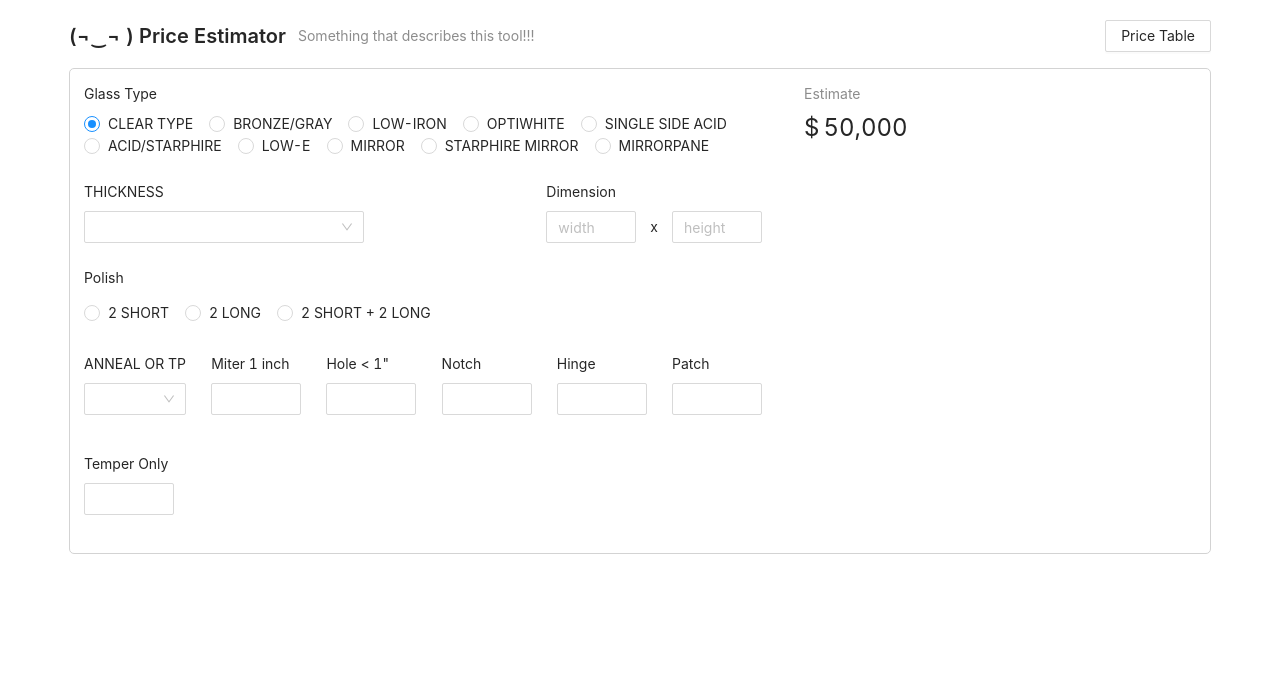
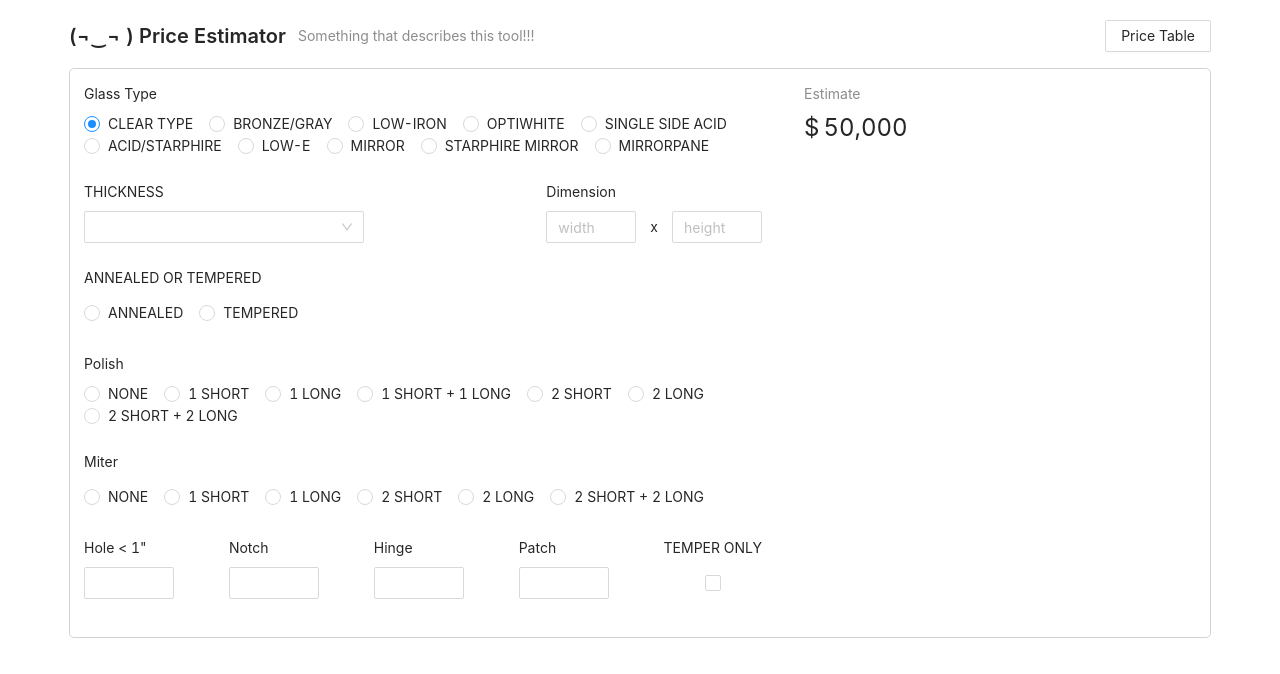
Before and after one commit to munjo5746/simple_menu, a React (Create React App) app: page / in a window 1280 px wide. Shown: the top 674 px of the page. Built offline with nearby package versions, Linux system fonts and the light colour scheme.

Commit message:
Polish, Miter now uses radio group for selection, options types added for those two

```diff
--- a/src/App.tsx
+++ b/src/App.tsx
@@ -15,6 +15,7 @@ import {
 import { Form } from 'antd';
 import json from './data.json';
 import PriceTable from './app/PriceTable';
+import Checkbox from 'antd/lib/checkbox/Checkbox';
 
 export const TitleMap: Record<FieldKey, string> = {
     glass_type: 'Glass Type',
@@ -111,14 +112,25 @@ function App() {
             ] as LabelValue[],
         [],
     );
-    const polishTypes = React.useMemo(
-        () => [
-            { label: '2 SHORT', value: '2_short' },
-            { label: '2 LONG', value: '2_long' },
-            { label: '2 SHORT + 2 LONG', value: '2s_2l' },
-        ],
-        [],
-    );
+
+    const getOptionTitle = React.useCallback((option: LongShortOptions) => {
+        switch (option) {
+            case LongShortOptions.NONE:
+                return 'NONE';
+            case LongShortOptions.L1:
+                return '1 LONG';
+            case LongShortOptions.L2:
+                return '2 LONG';
+            case LongShortOptions.S1:
+                return '1 SHORT';
+            case LongShortOptions.S2:
+                return '2 SHORT';
+            case LongShortOptions.SL1:
+                return '1 SHORT + 1 LONG';
+            case LongShortOptions.SL2:
+                return '2 SHORT + 2 LONG';
+        }
+    }, []);
 
     const [openDrawer, setOpenDrawer] = React.useState<boolean>(false);
     const [form] = Form.useForm();
@@ -293,15 +305,45 @@ function App() {
                             </Form.Item>
                         </div>
 
+                        <Form.Item label="ANNEALED OR TEMPERED">
+                            {
+                                <Radio.Group>
+                                    {['ANNEALED', 'TEMPERED'].map((value) => (
+                                        <Radio
+                                            key={`polish-type-${value}`}
+                                            value={value}
+                                        >
+                                            {value}
+                                        </Radio>
+                                    ))}
+                                </Radio.Group>
+                            }
+                        </Form.Item>
+
                         <Form.Item label="Polish">
                             {
                                 <Radio.Group>
-                                    {polishTypes.map((polishType) => (
+                                    {PolishOptions.map((option) => (
                                         <Radio
-                                            key={`polish-type-${polishType.value}`}
-                                            value={polishType.value}
+                                            key={`polish-type-${option}`}
+                                            value={option}
                                         >
-                                            {polishType.label}
+                                            {getOptionTitle(option)}
+                                        </Radio>
+                                    ))}
+                                </Radio.Group>
+                            }
+                        </Form.Item>
+
+                        <Form.Item label="Miter">
+                            {
+                                <Radio.Group>
+                                    {MiterOptions.map((option) => (
+                                        <Radio
+                                            key={`polish-type-${option}`}
+                                            value={option}
+                                        >
+                                            {getOptionTitle(option)}
                                         </Radio>
                                     ))}
                                 </Radio.Group>
@@ -309,37 +351,28 @@ function App() {
                         </Form.Item>
 
                         <div className="inline">
-                            <Form.Item label="ANNEAL OR TP">
-                                <Select>
-                                    {[
-                                        {
-                                            label: 'TEMPERED',
-                                            value: 'tempered',
-                                        },
-                                        { label: 'ANNEAL', value: 'anneal' },
-                                    ].map((type) => (
-                                        <Select.Option
-                                            key={`${type.value}`}
-                                            value={type.value}
-                                        >
-                                            {type.label}
-                                        </Select.Option>
-                                    ))}
-                                </Select>
-                            </Form.Item>
-
                             {([
-                                'miter_1_inch',
                                 'hole_1_inch_or_less',
                                 'notch',
                                 'hinge',
                                 'patch',
-                                'temper_only',
                             ] as FieldKey[]).map((key) => (
                                 <Form.Item key={key} label={TitleMap[key]}>
                                     <InputNumber onChange={onChange(key)} />
                                 </Form.Item>
                             ))}
+                            <Form.Item label="TEMPER ONLY">
+                                <div
+                                    style={{
+                                        width: '100%',
+                                        height: '100%',
+                                        display: 'flex',
+                                        justifyContent: 'center',
+                                    }}
+                                >
+                                    <Checkbox />
+                                </div>
+                            </Form.Item>
                         </div>
                     </Form>
                 </div>
```
